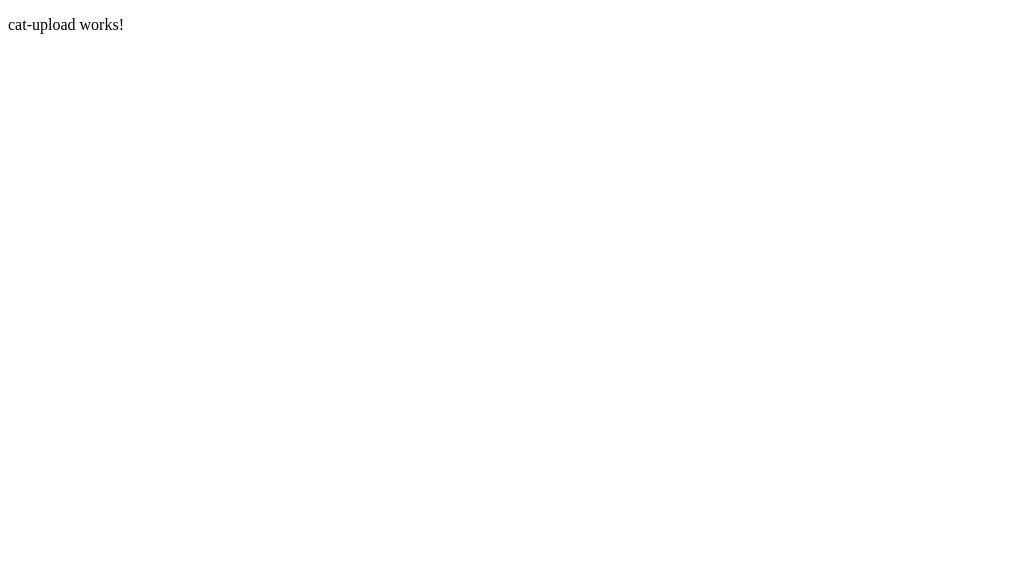
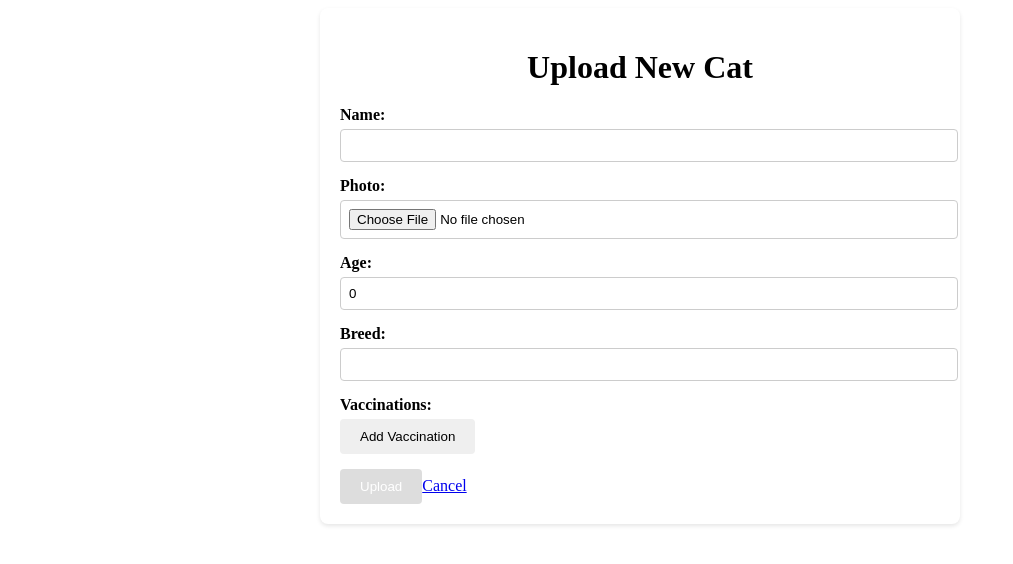
Before and after one commit to danim55/cat_exercise, an Angular app in the folder frontend/cat-web-app/: page /cats/upload in a window 1280 px wide. Shown: the top 564 px of the page, without its empty margins (0-1013 px from the left). Built offline with nearby package versions, Linux system fonts and the light colour scheme.

Commit message:
Cat uplaod component

```diff
--- a/frontend/cat-web-app/src/app/components/cat-upload/cat-upload.component.css
+++ b/frontend/cat-web-app/src/app/components/cat-upload/cat-upload.component.css
@@ -0,0 +1,70 @@
+.cat-upload-container {
+    max-width: 600px;
+    margin: 0 auto;
+    padding: 20px;
+    background-color: #fff;
+    border-radius: 8px;
+    box-shadow: 0 2px 4px rgba(0, 0, 0, 0.1);
+}
+
+.cat-upload-container h1 {
+    text-align: center;
+    margin-bottom: 20px;
+}
+
+.form-group {
+    margin-bottom: 15px;
+}
+
+.form-group label {
+    display: block;
+    margin-bottom: 5px;
+    font-weight: bold;
+}
+
+.form-group input {
+    width: 100%;
+    padding: 8px;
+    border: 1px solid #ccc;
+    border-radius: 4px;
+}
+
+.vaccination-group {
+    display: flex;
+    gap: 10px;
+    margin-bottom: 10px;
+}
+
+.vaccination-group input {
+    flex: 1;
+}
+
+button {
+    padding: 10px 20px;
+    border: none;
+    border-radius: 4px;
+    cursor: pointer;
+}
+
+button.save-button {
+    background-color: #28a745;
+    color: white;
+}
+
+button.save-button:disabled {
+    background-color: #ddd;
+}
+
+button.cancel-button {
+    background-color: #dc3545;
+    color: white;
+    margin-left: 10px;
+    text-decoration: none;
+    padding: 10px 20px;
+    display: inline-block;
+    text-align: center;
+}
+
+button.cancel-button:hover {
+    background-color: #c82333;
+}
--- a/frontend/cat-web-app/src/app/components/cat-upload/cat-upload.component.html
+++ b/frontend/cat-web-app/src/app/components/cat-upload/cat-upload.component.html
@@ -1 +1,34 @@
-<p>cat-upload works!</p>
+<div class="cat-upload-container">
+    <h1>Upload New Cat</h1>
+    <form (ngSubmit)="uploadCat()" #catForm="ngForm">
+        <div class="form-group">
+            <label for="name">Name:</label>
+            <input type="text" id="name" [(ngModel)]="cat.name" name="name" required>
+        </div>
+        <div class="form-group">
+            <label for="photo">Photo:</label>
+            <input type="file" id="photo" (change)="handleFileInput($event)">
+        </div>
+        <div class="form-group">
+            <label for="age">Age:</label>
+            <input type="number" id="age" [(ngModel)]="cat.age" name="age" required>
+        </div>
+        <div class="form-group">
+            <label for="breed">Breed:</label>
+            <input type="text" id="breed" [(ngModel)]="cat.breed" name="breed" required>
+        </div>
+        <div class="form-group">
+            <label>Vaccinations:</label>
+            <div *ngFor="let vaccination of cat.vaccinations; let i = index" class="vaccination-group">
+                <input type="text" [(ngModel)]="vaccination.type" name="vaccinationType{{i}}" placeholder="Type"
+                    required>
+                <input type="date" [(ngModel)]="vaccination.date" name="vaccinationDate{{i}}" required>
+            </div>
+            <button type="button" (click)="addVaccination()">Add Vaccination</button>
+        </div>
+        <div class="form-actions">
+            <button type="submit" class="save-button" [disabled]="!catForm.form.valid">Upload</button>
+            <a [routerLink]="['/cats']" class="cancel-button">Cancel</a>
+        </div>
+    </form>
+</div>
--- a/frontend/cat-web-app/src/app/components/cat-upload/cat-upload.component.ts
+++ b/frontend/cat-web-app/src/app/components/cat-upload/cat-upload.component.ts
@@ -1,5 +1,6 @@
 import { CommonModule } from '@angular/common';
 import { Component } from '@angular/core';
+import { FormsModule } from '@angular/forms';
 import { Router, RouterModule } from '@angular/router';
 import { Cat } from '../../model/cat.model';
 import { CatService } from '../../services/cat-api.service';
@@ -7,7 +8,7 @@ import { CatService } from '../../services/cat-api.service';
 @Component({
   selector: 'app-cat-upload',
   standalone: true,
-  imports: [CommonModule, RouterModule],
+  imports: [CommonModule, RouterModule, FormsModule],
   templateUrl: './cat-upload.component.html',
   styleUrls: ['./cat-upload.component.css']
 })
@@ -20,10 +21,15 @@ export class CatUploadComponent {
     private router: Router
   ) { }
 
-  handleFileInput(files: FileList | null): void {
-    if (files) {
-      this.file = files.item(0);
+  handleFileInput(event: Event): void {
+    const input = event.target as HTMLInputElement;
+    if (input.files && input.files.length > 0) {
+      this.file = input.files[0];
     }
+  }
+
+  addVaccination(): void {
+    this.cat.vaccinations.push({ type: '', date: '' });
   }
 
   uploadCat(): void {
```
